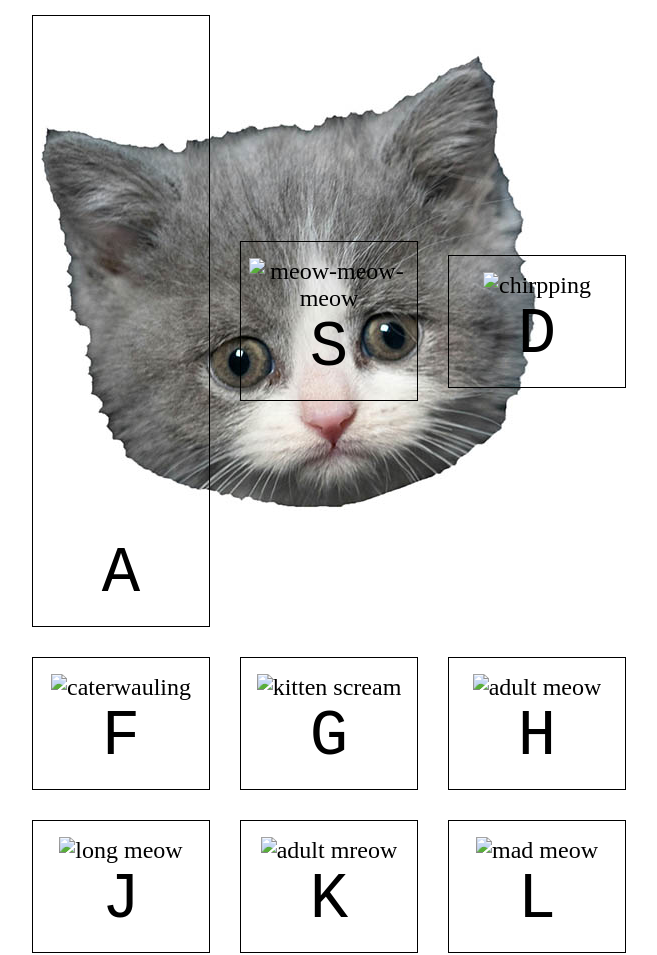
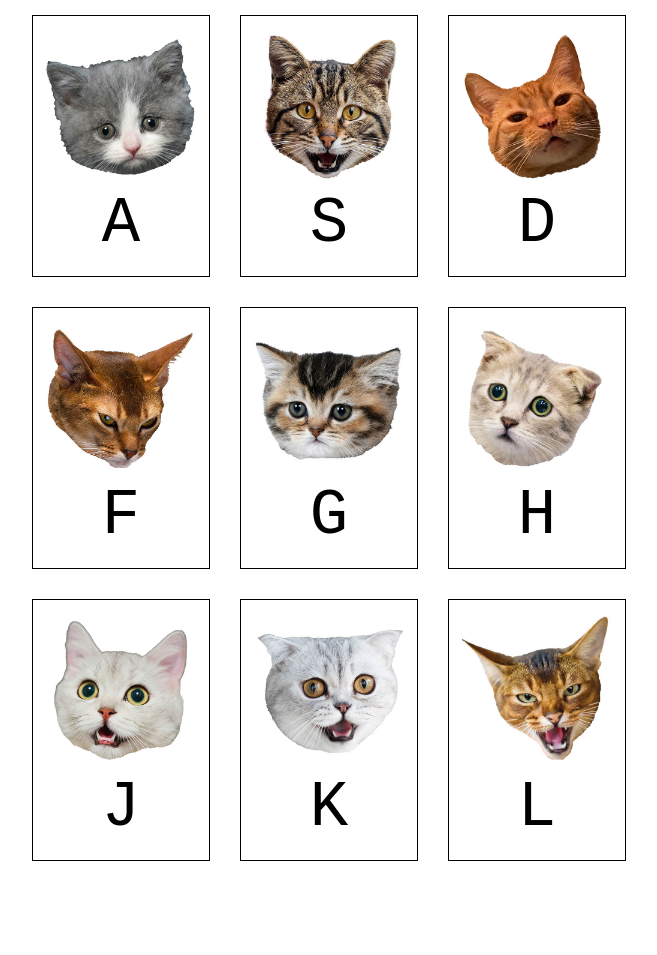
Before and after one commit to sagenorton/mewmeowhiss, a plain HTML site: page index.html in a window 1280 px wide. Shown: the whole page, without its empty margins (311-968 px from the left). After the commit the page ends 876 px from the top, so only its background shows below. Drawn offline with Linux system fonts and the light colour scheme.

Commit message:
assigned images to data-keys and added css for images

```diff
--- a/index.html
+++ b/index.html
@@ -18,42 +18,42 @@
     </div>
 
     <div data-key="83" class="key">
-      <img src="" alt="meow-meow-meow">
+      <img src="images/meow-meow-meow.jpg" alt="meow-meow-meow">
       <kbd>S</kbd>
     </div>
 
     <div data-key="68" class="key">
-      <img src="" alt="chirpping">
+      <img src="images/chirpping.jpg" alt="chirpping">
       <kbd>D</kbd>
     </div>
 
     <div data-key="70" class="key">
-      <img src="" alt="caterwauling">
+      <img src="images/caterwauling.jpg" alt="caterwauling">
       <kbd>F</kbd>
     </div>
 
     <div data-key="71" class="key">
-      <img src="" alt="kitten scream">
+      <img src="images/kitten-scream.jpg" alt="kitten scream">
       <kbd>G</kbd>
     </div>
 
     <div data-key="72" class="key">
-      <img src="" alt="adult meow">
+      <img src="images/adult-meow.jpg" alt="adult meow">
       <kbd>H</kbd>
     </div>
 
     <div data-key="74" class="key">
-      <img src="" alt="long meow">
+      <img src="images/long-meow.jpg" alt="long meow">
       <kbd>J</kbd>
     </div>
 
     <div data-key="75" class="key">
-      <img src="" alt="adult mreow">
+      <img src="images/adult-mreow.jpg" alt="adult mreow">
       <kbd>K</kbd>
     </div>
 
     <div data-key="76" class="key">
-      <img src="" alt="mad meow">
+      <img src="images/mad-meow.jpg" alt="mad meow">
       <kbd>L</kbd>
     </div>
 
--- a/style.css
+++ b/style.css
@@ -25,11 +25,11 @@ kbd {
   font-size: 4rem;
 }
 
-/* Name of Sound */
-.sound {
-  font-size: 1.2rem;
-  letter-spacing: 0.1rem;
-  color: #e2e2e2;
+/* Images */
+img {
+  display: center;
+  max-width: 150px;
+  height: auto;
 }
 
 /* Use CSS Grid to display keys */
```
